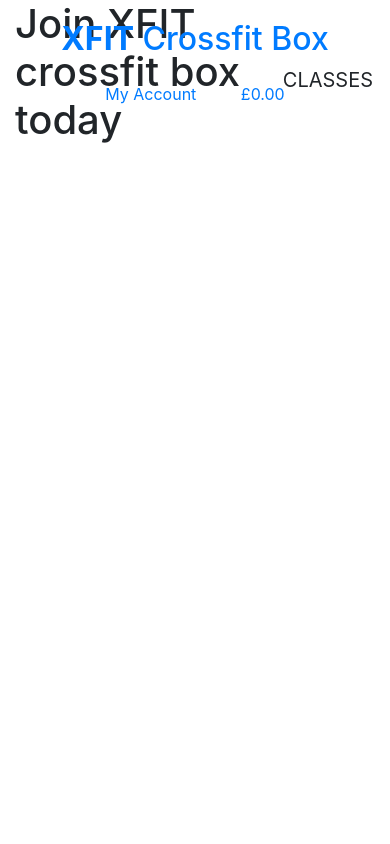
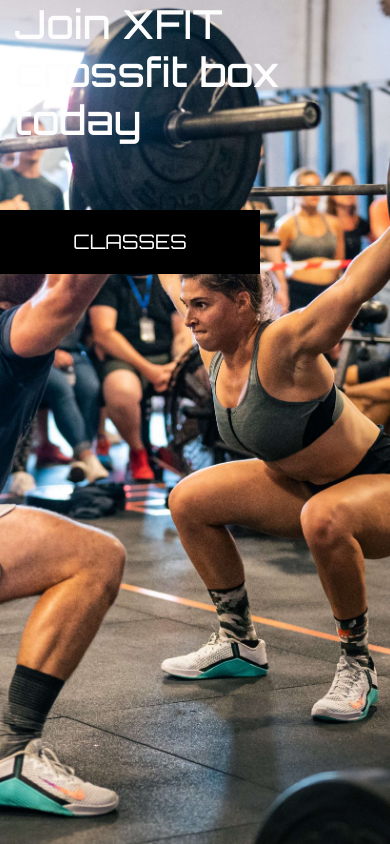
Before and after one commit to KJLuton/Project4_XFIT, a Django app: page / in a window 390 px wide. Run offline with Django 3.2, Linux system fonts and the light colour scheme; some libraries are stand-ins or nearby versions.

Commit message:
Added css file and connected static files.

```diff
--- a/home/templates/home/index.html
+++ b/home/templates/home/index.html
@@ -1,5 +1,6 @@
 {% extends "base.html" %}
 {% load static %}
+
 
 {% block page_header %}
     <div class="container header-container">
--- /dev/null
+++ b/static/css/base.css
@@ -0,0 +1,90 @@
+html {
+    height: 100%;
+}
+
+body {
+    background: url('/media/bastien-plu-h3D-RRvxfqE-unsplash.jpg') no-repeat center center fixed;
+    background-size: cover;
+    height: calc(100vh - 164px);
+    color: rgb(253, 253, 253);
+    font-family: 'Orbitron', sans-serif;
+}
+
+h1 {
+    font-family: 'Orbitron', sans-serif;
+}
+
+h2, h3, h4 {
+    font-family: 'Orbitron', sans-serif;
+}
+
+/* from Bulma */
+.icon {
+    align-items: center;
+    display: inline-flex;
+    justify-content: center;
+    height: 1.5rem;
+    width: 1.5rem;
+}
+
+.logo-font {
+    text-transform: uppercase;
+    font-family: 'Orbitron', sans-serif;
+}
+
+.main-logo-link {
+    width: fit-content;
+}
+
+.classes-button {
+    background: black;
+    color: white;
+    min-width: 260px;
+}
+
+.btn-black {
+    background: black;
+    color: white;
+}
+
+.classes-button:hover,
+.classes-button:active,
+.classes-button:focus,
+.btn-black:hover,
+.btn-black:active,
+.btn-black:focus {
+    background: #222;
+    color: white;
+}
+
+.text-white {
+    color: #fff !important;
+}
+
+.border-black {
+    border: 1px solid black !important;
+}
+
+/* -------------------------------- Media Queries */
+
+/* Slightly larger container on xl screens */
+@media (min-width: 1200px) {
+  .container {
+    max-width: 80%;
+  }
+}
+
+/* fixed top navbar only on medium and up */
+@media (min-width: 992px) {
+    .fixed-top-desktop-only {
+        position: fixed;
+        top: 0;
+        right: 0;
+        left: 0;
+        z-index: 1030;
+    }
+
+    .header-container {
+        padding-top: 164px;
+    }
+}
--- a/templates/base.html
+++ b/templates/base.html
@@ -17,13 +17,16 @@
 
     {% block corecss %}
         <!-- Bootstrap CSS -->
-        <link rel="stylesheet" href="https://cdn.jsdelivr.net/npm/bootstrap@4.4.1/dist/css/bootstrap.min.css" integrity="sha384-Vkoo8x4CGsO3+Hhxv8T/Q5PaXtkKtu6ug5TOeNV6gBiFeWPGFN9MuhOf23Q9Ifjh" crossorigin="anonymous">
+        <link rel="stylesheet" href="https://stackpath.bootstrapcdn.com/bootstrap/4.4.1/css/bootstrap.min.css" integrity="sha384-Vkoo8x4CGsO3+Hhxv8T/Q5PaXtkKtu6ug5TOeNV6gBiFeWPGFN9MuhOf23Q9Ifjh" crossorigin="anonymous">
+        <link href="https://fonts.googleapis.com/css2?family=Anton&family=Orbitron:wght@400;500;600&display=swap" rel="stylesheet">
+        <link rel="stylesheet" href="{% static '/css/base.css' %}">
     {% endblock %}
 
     {% block extra_css %}
     {% endblock %}
 
     {% block corejs %}
+        <script src="https://kit.fontawesome.com/4615260e07.js" crossorigin="anonymous"></script>
         <!-- jQuery first, then Popper.js, then Bootstrap JS -->
         <script src="https://code.jquery.com/jquery-3.4.1.slim.min.js" integrity="sha384-J6qa4849blE2+poT4WnyKhv5vZF5SrPo0iEjwBvKU7imGFAV0wwj1yYfoRSJoZ+n" crossorigin="anonymous"></script>
         <script src="https://cdn.jsdelivr.net/npm/popper.js@1.16.0/dist/umd/popper.min.js" integrity="sha384-Q6E9RHvbIyZFJoft+2mJbHaEWldlvI9IOYy5n3zV9zzTtmI3UksdQRVvoxMfooAo" crossorigin="anonymous"></script>
@@ -37,17 +40,17 @@
   </head>
   <body>
     <header class="container-fluid fixed-top">
-        <div class="row">
+        <div id="topnav" class="row bg-dark pt-lg-2 d-none d-lg-flex">
             <div class="col-12 col-lg-4 my-auto py-1 py-lg-0"></div>
             <div class="col-12 col-lg-4 my-auto py-1 py-lg-0 text-center">
                 <a href="{% url 'home' %}" class="nav-link main-logo-link">
-                    <h2 class="logo-font text-black my-0"><strong>XFIT</strong> Crossfit Box</h2>
+                    <h2 class="logo-font text-white my-0"><strong>XFIT</strong> Crossfit Box</h2>
                 </a>
             </div>
             <div class="col-12 col-lg-4 my-auto py-1 py-lg-0">
                 <ul class="list-inline list-unstyled text-center text-lg-right my-0">
                     <li class="list-inline-item dropdown">
-                        <a class="text-black nav-link" href="#" id="user-options" data-toggle="dropdown" aria-haspopup="true" aria-expanded="false">
+                        <a class="text-white nav-link" href="#" id="user-options" data-toggle="dropdown" aria-haspopup="true" aria-expanded="false">
                             <div class="text-center">
                                 <div><i class="fas fa-user fa-lg"></i></div>
                                 <p class="my-0">My Account</p>
@@ -69,7 +72,7 @@
                         </div>
                     </li>
                     <li class="list-inline-item">
-                        <a class="{% if grand_total %}text-info font-weight-bold{% else %}text-black{% endif %} nav-link" href="">
+                        <a class="{% if grand_total %}text-info font-weight-bold{% else %}text-white{% endif %} nav-link" href="">
                             <div class="text-center">
                                 <div><i class="fas fa-shopping-bag fa-lg"></i></div>
                                 <p class="my-0">
--- a/xfit_box/settings.py
+++ b/xfit_box/settings.py
@@ -148,6 +148,10 @@ USE_TZ = True
 # https://docs.djangoproject.com/en/3.2/howto/static-files/
 
 STATIC_URL = '/static/'
+STATICFILES_DIRS = (os.path.join(BASE_DIR, 'static'),)
+
+MEDIA_URL = '/media/'
+MEDIA_ROOT = os.path.join(BASE_DIR, 'media')
 
 # Default primary key field type
 # https://docs.djangoproject.com/en/3.2/ref/settings/#default-auto-field
--- a/xfit_box/urls.py
+++ b/xfit_box/urls.py
@@ -15,9 +15,11 @@ Including another URLconf
 """
 from django.contrib import admin
 from django.urls import path, include
+from django.conf import settings
+from django.conf.urls.static import static
 
 urlpatterns = [
     path('admin/', admin.site.urls),
     path('accounts/', include('allauth.urls')),
     path('', include('home.urls')),
-]
+] + static(settings.MEDIA_URL, document_root=settings.MEDIA_ROOT)
```
Also changed, not shown: README.md, media/alonso-reyes-0HlI76m4jxU-unsplash.jpg (added), media/bastien-plu-_vMZ72vF_A8-unsplash.jpg (added), media/bastien-plu-h3D-RRvxfqE-unsplash.jpg (added), media/corey-young-3oP2qQxhvCQ-unsplash.jpg (added), media/jesper-aggergaard-j6cMbjtCgvE-unsplash.jpg (added), media/karsten-winegeart-0Wra5YYVQJE-unsplash.jpg (added), media/ricardo-henri-T8oxamjfNKQ-unsplash.jpg (added), 5 other files.
